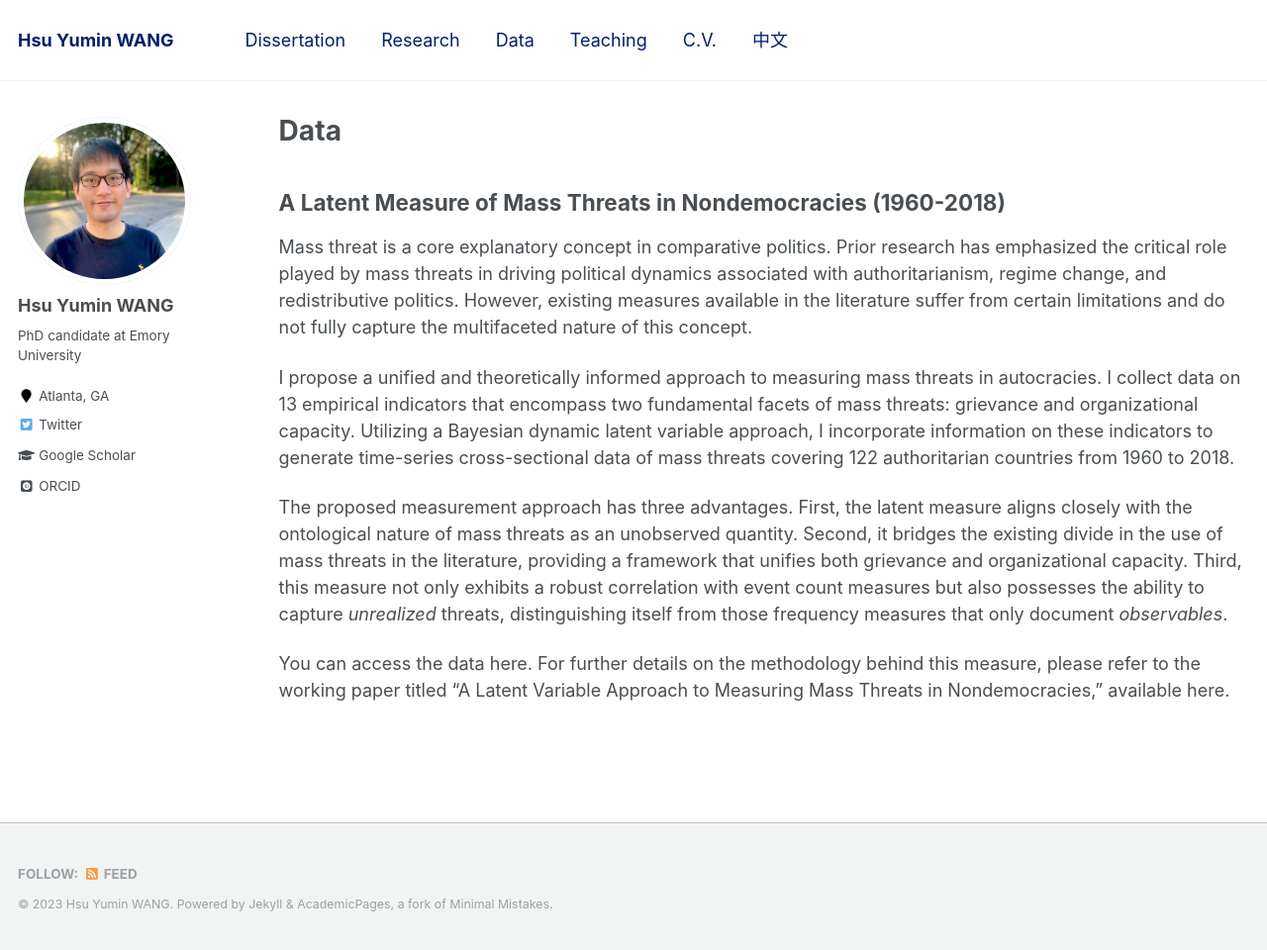
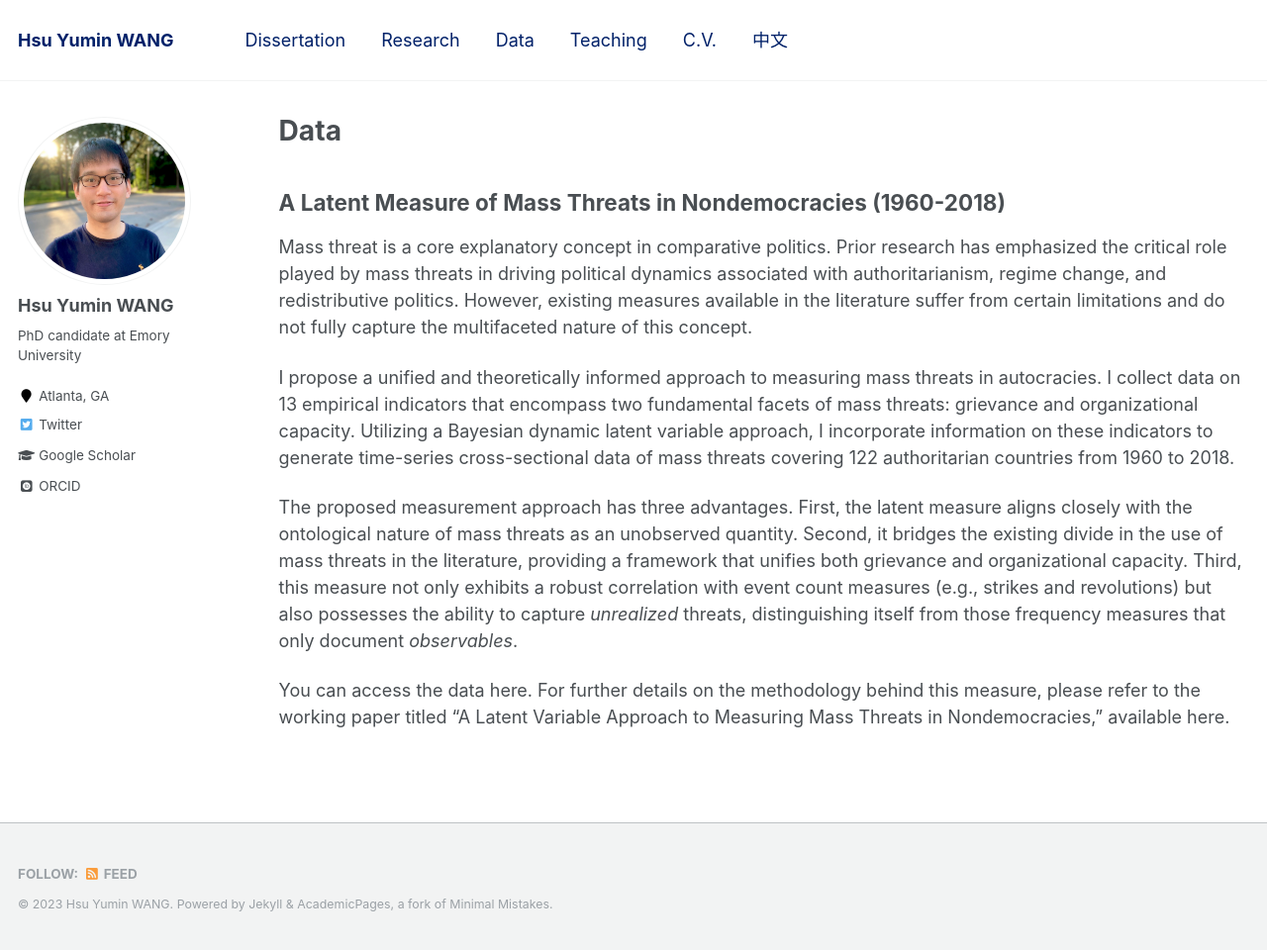
Before and after one commit to hsuyumin/hsuyumin.github.io, a Jekyll site: the page built from _pages/data.md, in a window 1280 px wide and 960 px high. Shown: the whole window at 99% size. Built offline with Jekyll 4.4.1, drawn with Linux system fonts in a browser that asks for light colours; some web fonts are replaced.

Commit message:
Update data.md

```diff
--- a/_pages/data.md
+++ b/_pages/data.md
@@ -14,6 +14,6 @@ Mass threat is a core explanatory concept in comparative politics. Prior researc
 
 I propose a unified and theoretically informed approach to measuring mass threats in autocracies. I collect data on 13 empirical indicators that encompass two fundamental facets of mass threats: grievance and organizational capacity. Utilizing a Bayesian dynamic latent variable approach, I incorporate information on these indicators to generate time-series cross-sectional data of mass threats covering 122 authoritarian countries from 1960 to 2018.
 
-The proposed measurement approach has three advantages. First, the latent measure aligns closely with the ontological nature of mass threats as an unobserved quantity. Second, it bridges the existing divide in the use of mass threats in the literature, providing a framework that unifies both grievance and organizational capacity. Third, this measure not only exhibits a robust correlation with event count measures but also possesses the ability to capture _unrealized_ threats, distinguishing itself from those frequency measures that only document _observables_.
+The proposed measurement approach has three advantages. First, the latent measure aligns closely with the ontological nature of mass threats as an unobserved quantity. Second, it bridges the existing divide in the use of mass threats in the literature, providing a framework that unifies both grievance and organizational capacity. Third, this measure not only exhibits a robust correlation with event count measures (e.g., strikes and revolutions) but also possesses the ability to capture _unrealized_ threats, distinguishing itself from those frequency measures that only document _observables_.
 
 You can access the data here. For further details on the methodology behind this measure, please refer to the working paper titled "A Latent Variable Approach to Measuring Mass Threats in Nondemocracies," available here.
```
